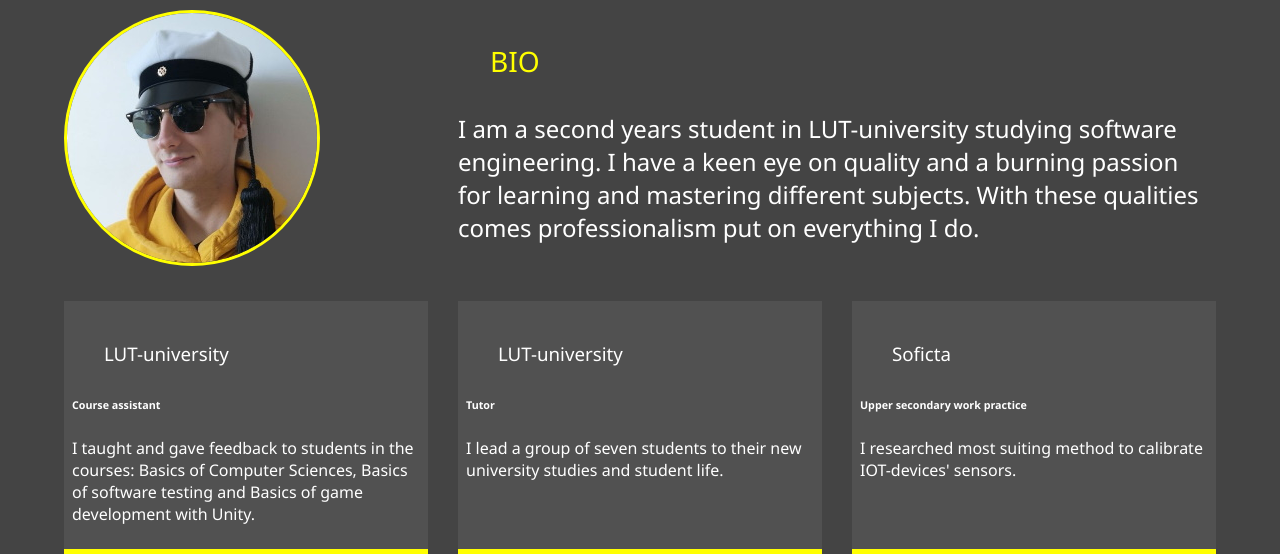
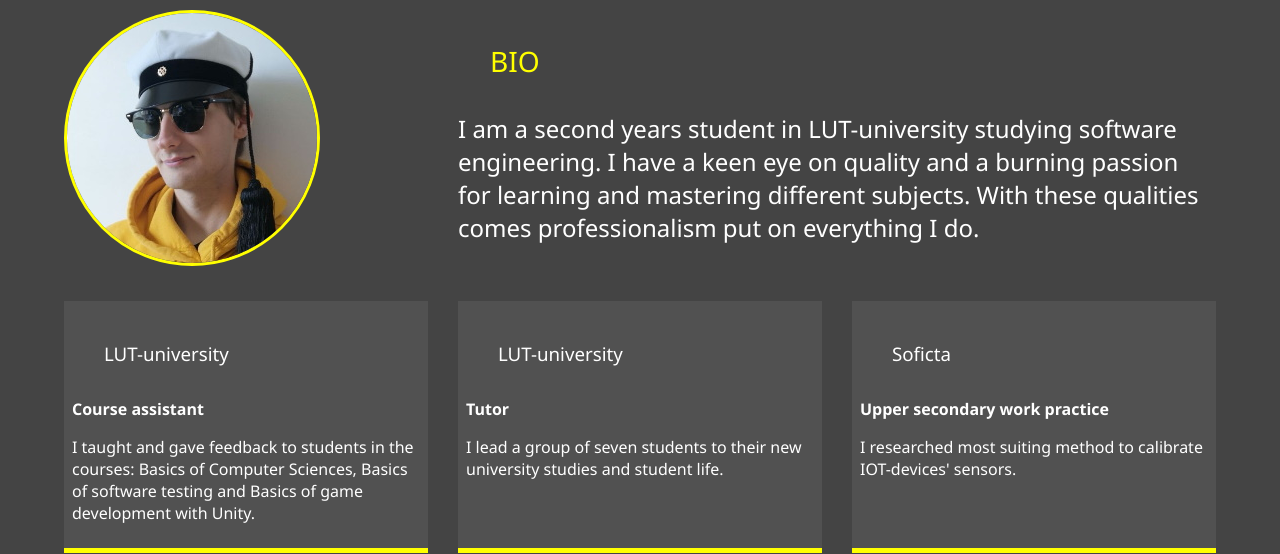
Before and after one commit to KeMaKone/SDS-Front-end-portfolio, a website: page build/about.html in a window 1280 px wide. Shown: the part 249-803 px from the top of the page. Drawn offline with Linux system fonts and the light colour scheme.

Commit message:
style: h6 fontsizing

```diff
--- a/scss/main.scss
+++ b/scss/main.scss
@@ -30,6 +30,11 @@ h1, h2, h3 {
         padding: 0.2rem 1rem;
         background: rgba(lighten($primary-color, 2), 0.5);
     }
+}
+
+h6{
+    font-size: 1rem;
+    margin:auto;
 }
 
 a {
```
Also changed, not shown: build/css/main.css, 1 other file.
